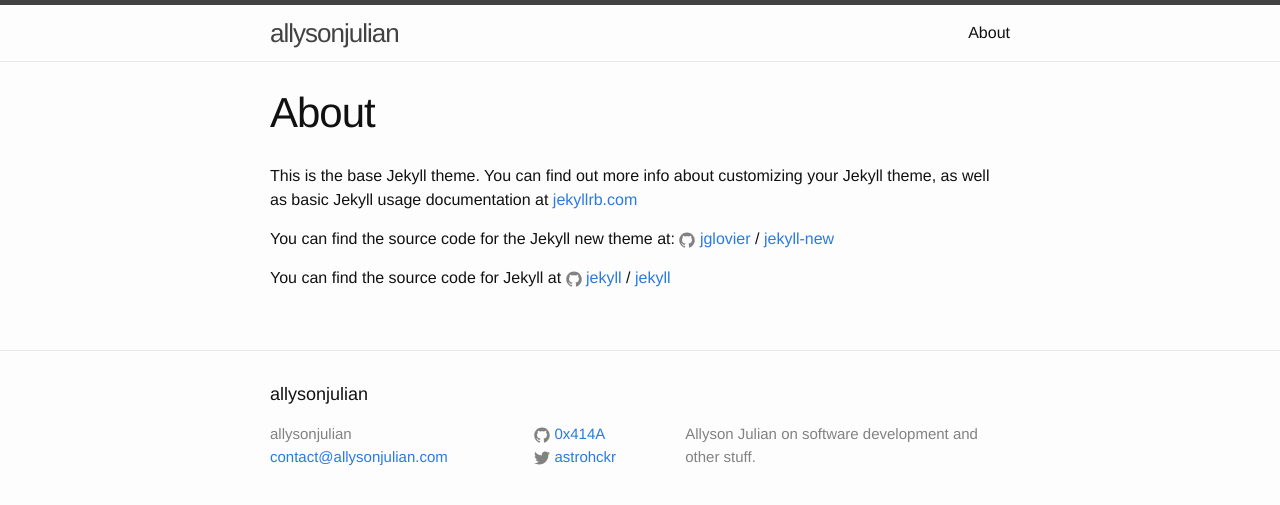
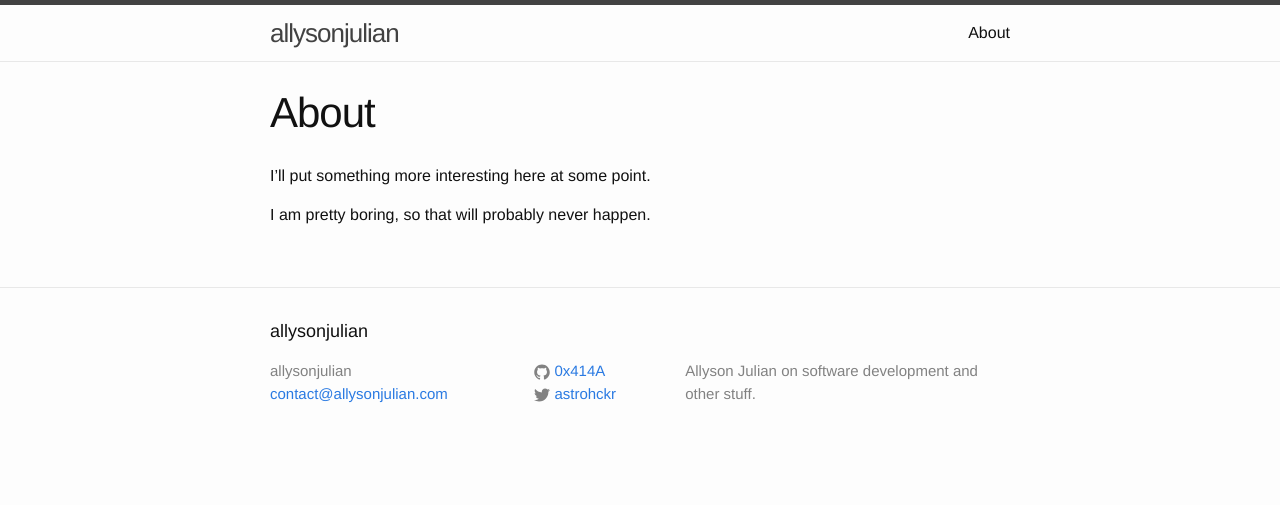
Before and after one commit to 0x414A/0x414a.github.io, a Jekyll site: the page built from about.md, in a window 1280 px wide. Shown: the top 505 px of the page. Built offline with Jekyll 4.4.1, drawn with Linux system fonts in a browser that asks for light colours.

Commit message:
Add README

```diff
--- a/_config.yml
+++ b/_config.yml
@@ -19,5 +19,5 @@ disqus_sitename: allysonjuliancom
 
 # Build settings
 markdown: kramdown
-
+exclude: [README.md]
 gems: [jekyll-gist]
--- a/about.md
+++ b/about.md
@@ -4,12 +4,6 @@ title: About
 permalink: /about/
 ---
 
-This is the base Jekyll theme. You can find out more info about customizing your Jekyll theme, as well as basic Jekyll usage documentation at [jekyllrb.com](http://jekyllrb.com/)
+I'll put something more interesting here at some point.
 
-You can find the source code for the Jekyll new theme at:
-{% include icon-github.html username="jglovier" %} /
-[jekyll-new](https://github.com/jglovier/jekyll-new)
-
-You can find the source code for Jekyll at
-{% include icon-github.html username="jekyll" %} /
-[jekyll](https://github.com/jekyll/jekyll)
+I am pretty boring, so that will probably never happen.
```
Also changed, not shown: README.md (added).
